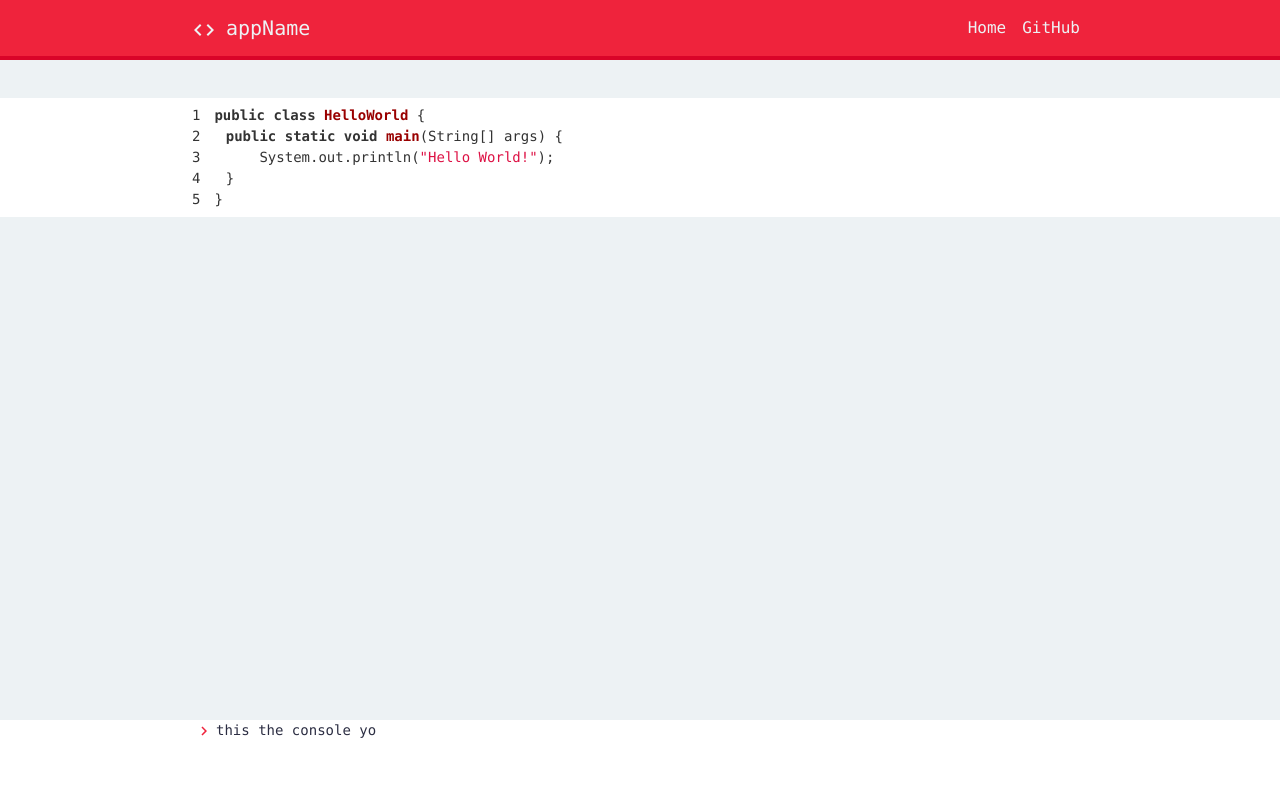
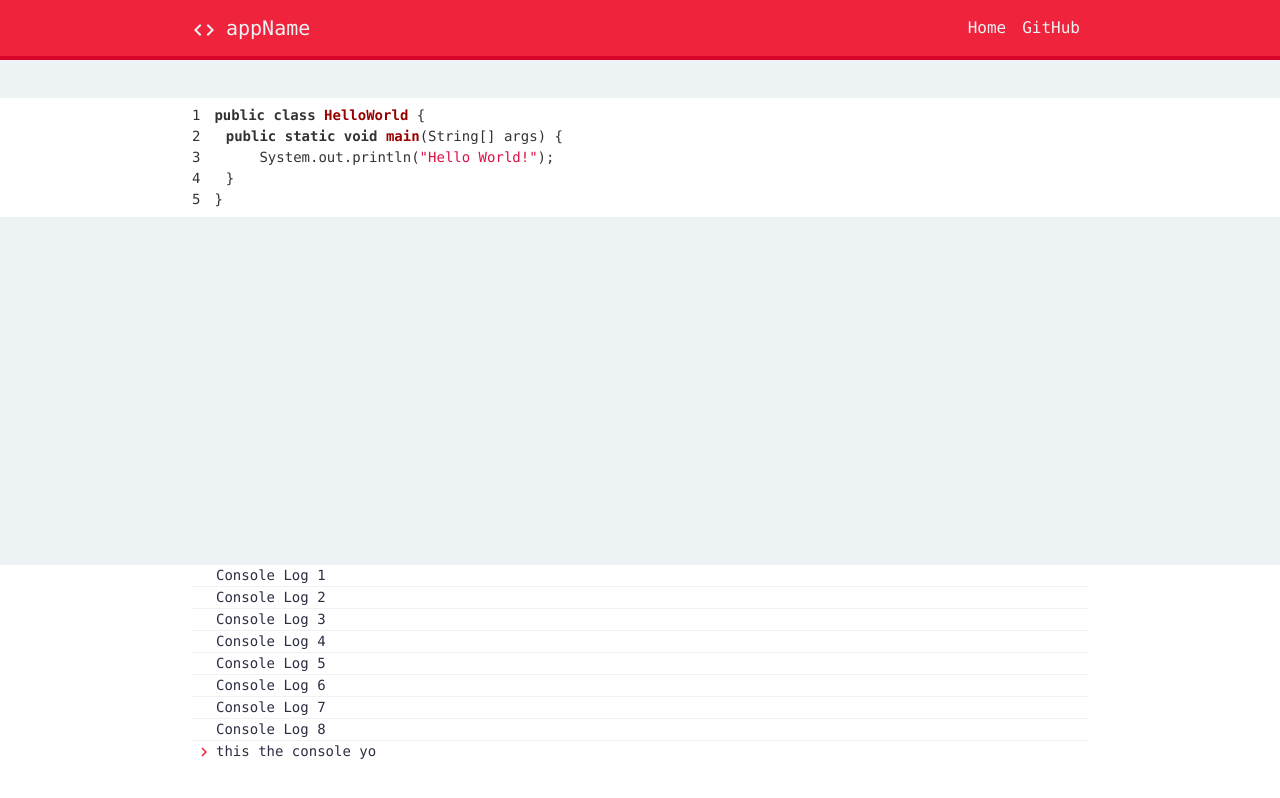
Before and after one commit to anoojlal/HFCYTHW, a React (Create React App) app in the folder idk-yet/: page /solo in a window 1280 px wide. Built offline with nearby package versions, Linux system fonts and the light colour scheme.

Commit message:
reasonable # of logs fit in console

```diff
--- a/idk-yet/src/components/Console.js
+++ b/idk-yet/src/components/Console.js
@@ -25,13 +25,35 @@ export default class Console extends React.Component {
   constructor(props) {
     super(props);
 
-    this.state = {};
+    this.state = {
+      logs: []
+    };
+  }
+
+  componentDidMount() {
+    const { logs } = this.state;
+
+    for (let i = 1; i <= 8; i++) {
+      logs.push("Console Log " + i);
+    }
+
+    this.setState({logs: logs});
   }
 
   render() {
+    const { logs } = this.state;
+
     return (
       <div className="console">
         <div className="sticky">
+          {logs.map((log) => {
+            return (
+              <div className="info">
+                <ArrowRight className="arrowRight invisible"/>
+                {log}
+              </div>
+            );
+          })}
           <ArrowRight className="arrowRight"/>
           this the console yo
         </div>
--- a/idk-yet/src/css/Console.css
+++ b/idk-yet/src/css/Console.css
@@ -1,7 +1,6 @@
 .console {
     font-size: 87.5%;
     position: relative;
-    background: white !important;
 }
 
 .arrowRight {
@@ -12,9 +11,13 @@
 .sticky {
     padding-left: 15% !important;
     padding-right: 15% !important;
+    padding-bottom: 3% !important;
     background: white !important;
     width: 100%;
-    height: 10%;
-    position: fixed;    /*Here's what sticks it*/
-    bottom: 0;          /*to the bottom of the window*/
+    position: fixed;
+    bottom: 0;
 }
+
+.info {
+    border-bottom: 1px solid #EDF2F4 !important;
+}
```
